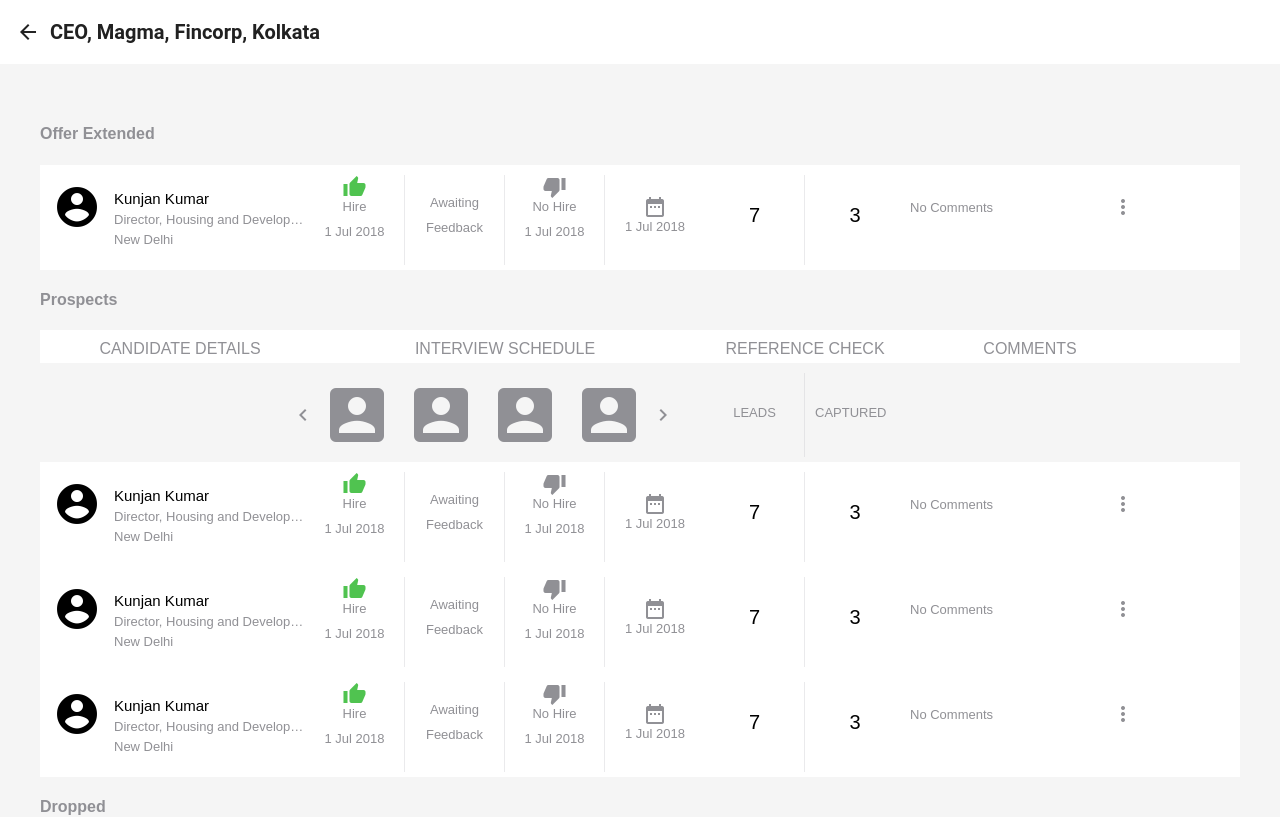
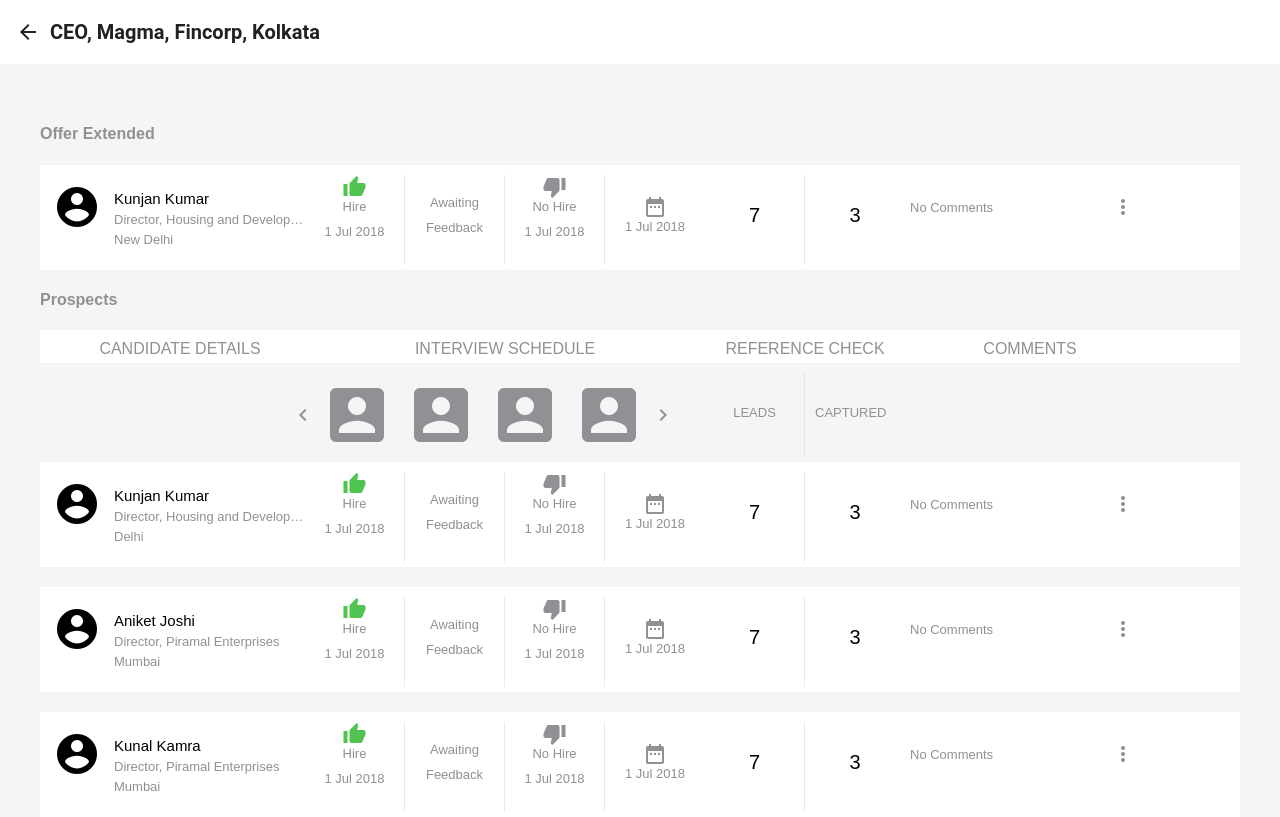
Before and after one commit to prashant93/TPM-View, an Angular app: page / in a window 1280 px wide. Shown: the top 817 px of the page. Built offline with nearby package versions, Linux system fonts and the light colour scheme.

Commit message:
5 files modified, 2 added

```diff
--- a/src/app/offers/offers.component.css
+++ b/src/app/offers/offers.component.css
@@ -6,6 +6,7 @@
   max-height: 200px;
   padding: 10px 15px 5px 15px;
   text-align: center;
+  margin-bottom: 20px;
 }
 .seperator {
   border-right: 1px solid #c6c6cc5e;
@@ -33,14 +34,13 @@ p {
 .captured {
   color: black;
 }
-.candidate-icon{
+.candidate-icon {
   transform: scale(2);
 }
 .candidate-paginate {
-
-transform: scale(3);
-margin-right: 30px;
-margin-left: 30px;
+  transform: scale(3);
+  margin-right: 30px;
+  margin-left: 30px;
 }
 .candidate-detail {
   padding: 10px;
@@ -83,11 +83,10 @@ margin-left: 30px;
   text-align: center;
 }
 
-
-.card-container:active{
+.card-container:active {
   outline: none;
   border: solid 1.5px #629fcb !important;
- }
+}
 .header1 {
   display: grid;
   grid-template-columns: 650px 100px auto;
--- a/src/app/offers/offers.component.html
+++ b/src/app/offers/offers.component.html
@@ -64,8 +64,8 @@
     </mat-menu>
   </div>
 </div>
+
 <h4>Prospects</h4>
-
 <div class="header">
   <div>CANDIDATE DETAILS</div>
   <div>INTERVIEW SCHEDULE</div>
@@ -127,24 +127,24 @@ line-height: 80px;text-align: left;
   </div>
 </div>
 
-<div class="card-container">
+<div class="card-container" *ngFor="let candidateDetail of candidateDetails">
   <div style="display:flex">
     <div class="candidate-pic">
       <mat-icon
         class="candidate-icon"
         aria-hidden="false"
         aria-label="candidate"
-        fontIcon="account_circle"
+        fontIcon={{candidateDetail.candidateDetails.profilePic}}
       ></mat-icon>
     </div>
 
     <div class="candidate-detail">
-      <p class="name">Kunjan Kumar</p>
-      <p class="position">Director, Housing and Development</p>
-      <p class="location">New Delhi</p>
+      <p class="name">{{candidateDetail.candidateDetails.firstName}} {{candidateDetail.candidateDetails.lastName}}</p>
+      <p class="position">{{candidateDetail.candidateDetails.position}}, {{candidateDetail.candidateDetails.organization}}</p>
+      <p class="location">{{candidateDetail.candidateDetails.address}}</p>
     </div>
   </div>
-  <div class="seperator" cdkDrag>
+  <div class="seperator">
     <mat-icon
       class="hire-icon"
       aria-hidden="false"
@@ -167,8 +167,7 @@ line-height: 80px;text-align: left;
     <span class="caption">No Hire</span>
     <span class="caption">1 Jul 2018</span>
   </div>
-
-  <div style="    padding-top: 20px;">
+  <div style="padding-top: 20px;">
     <mat-icon
       aria-hidden="false"
       aria-label="candidate"
@@ -177,7 +176,6 @@ line-height: 80px;text-align: left;
     <span class="caption">1 Jul 2018</span>
   </div>
   <div class="leads seperator">7</div>
-
   <div class="captured">3</div>
   <div style="margin-top:20px">
     <p class="comments">No Comments</p>
@@ -191,7 +189,7 @@ line-height: 80px;text-align: left;
     </mat-menu>
   </div>
 </div>
-
+<!--
 <div class="card-container">
   <div style="display:flex">
     <div class="candidate-pic">
@@ -319,7 +317,7 @@ line-height: 80px;text-align: left;
       <button mat-menu-item>HIDE CANDIDATE</button>
     </mat-menu>
   </div>
-</div>
+</div> -->
 <h4>Dropped</h4>
 <div class="card-container">
   <div style="display:flex">
--- a/src/app/offers/offers.component.ts
+++ b/src/app/offers/offers.component.ts
@@ -1,15 +1,26 @@
 import { Component, OnInit } from '@angular/core';
+import { DataService } from '../service/data.service';
+import candidates from '../../assets/candidate.json';
 
 @Component({
   selector: 'app-offers',
   templateUrl: './offers.component.html',
-  styleUrls: ['./offers.component.css']
+  styleUrls: ['./offers.component.css'],
 })
 export class OffersComponent implements OnInit {
+  candidateDetails: any;
 
-  constructor() { }
+  constructor(private dataService: DataService) {}
+
+  getCandidate() {
+    this.candidateDetails = candidates;
+
+    // this.dataService.getCandidte().subscribe((candidate) => {
+    //   this.candidateDetail = candidate;
+    // });
+  }
 
   ngOnInit() {
+    this.getCandidate();
   }
-
 }
--- /dev/null
+++ b/src/app/service/data.service.ts
@@ -0,0 +1,13 @@
+import { Injectable } from '@angular/core';
+import { Observable, of } from 'rxjs';
+import { HttpClient } from '@angular/common/http';
+
+@Injectable({ providedIn: 'root' })
+export class DataService {
+  constructor(private http: HttpClient) {}
+
+  getCandidte(): Observable<any> {
+    let candidateArray = 'assets/candidate.json';
+    return this.http.get(candidateArray);
+  }
+}
--- /dev/null
+++ b/src/assets/candidate.json
@@ -0,0 +1,56 @@
+[
+  {
+    "candidateDetails": {
+      "firstName": "Kunjan",
+      "lastName": "Kumar",
+      "position": "Director",
+      "organization": "Housing and Development",
+      "address": "Delhi",
+      "profilePic": "account_circle"
+    },
+    "isHired": true,
+    "isAwaitingFeedback": false,
+    "isUndecided": false,
+    "hireDate": "1 Jul 2018",
+    "leads": 7,
+    "captured": 3,
+    "comments": "",
+    "isDropped": false
+  },
+  {
+    "candidateDetails": {
+      "firstName": "Aniket",
+      "lastName": "Joshi",
+      "position": "Director",
+      "organization": "Piramal Enterprises",
+      "address": "Mumbai",
+      "profilePic": "account_circle"
+    },
+    "isHired": true,
+    "isAwaitingFeedback": false,
+    "isUndecided": true,
+    "hireDate": "1 Jul 2018",
+    "leads": 7,
+    "captured": 3,
+    "comments": "Candidate Joining is not decided yet.",
+    "isDropped": false
+  },
+  {
+    "candidateDetails": {
+      "firstName": "Kunal",
+      "lastName": "Kamra",
+      "position": "Director",
+      "organization": "Piramal Enterprises",
+      "address": "Mumbai",
+      "profilePic": "account_circle"
+    },
+    "isHired": true,
+    "isAwaitingFeedback": true,
+    "isUndecided": false,
+    "hireDate": "1 Jul 2018",
+    "leads": 7,
+    "captured": 3,
+    "comments": "Waiting Candidate Feedback for confirmatin on Joining",
+    "isDropped": false
+  }
+]
```
Also changed, not shown: src/app/app.module.ts (+7 -1 lines), tsconfig.json (+4 -7 lines).
